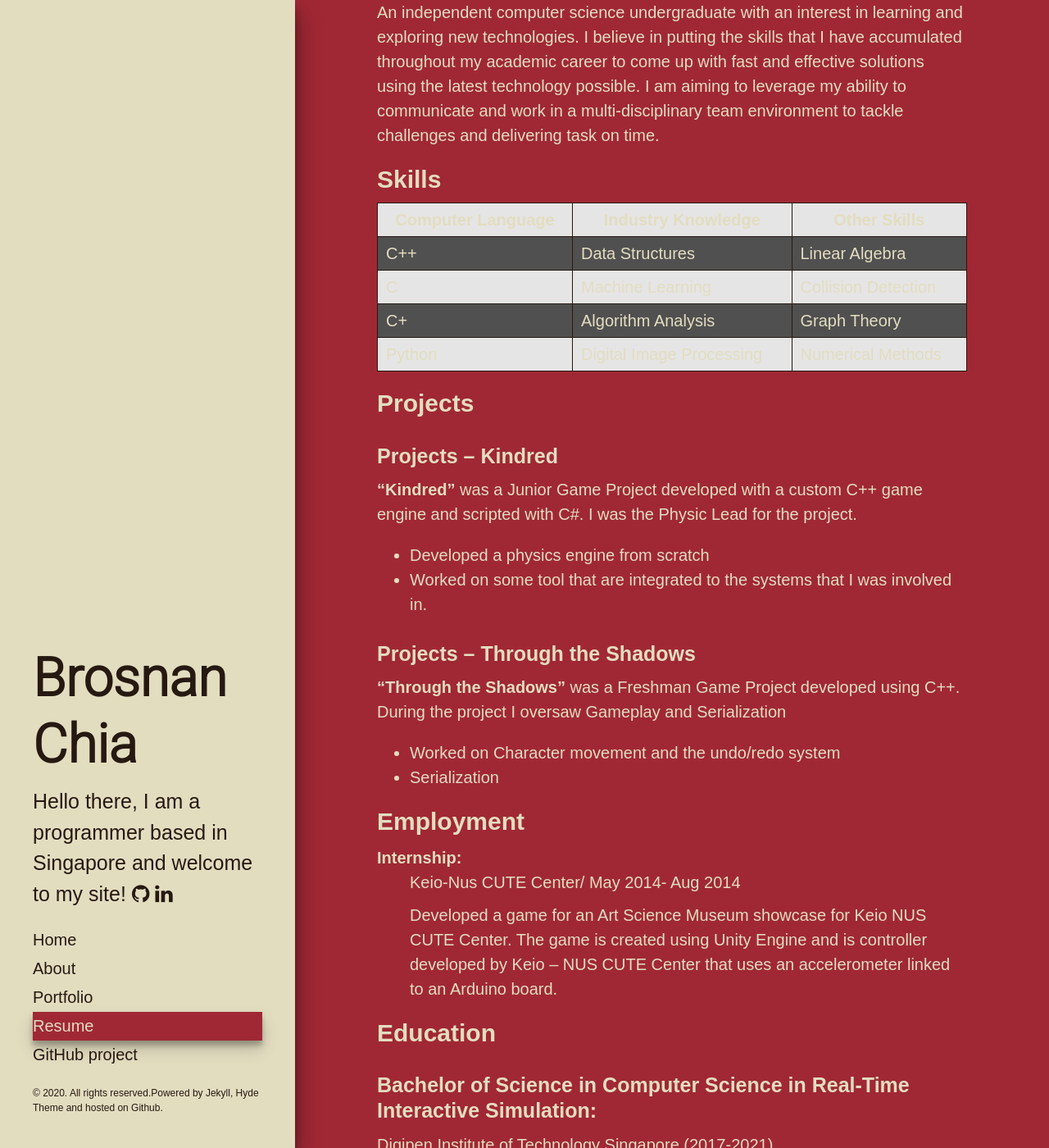
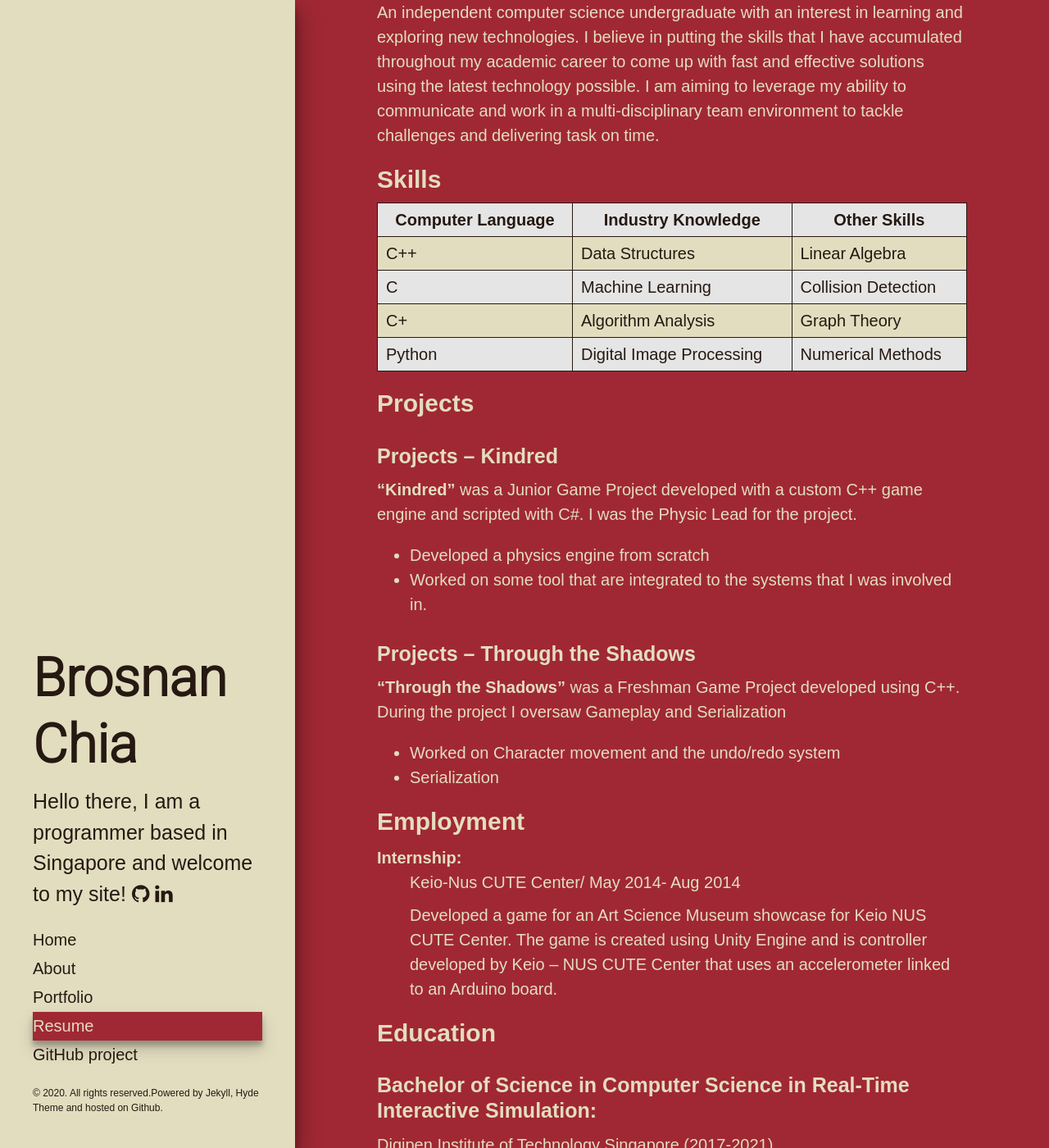
Before and after one commit to broscew/broscew.github.io, a Jekyll site: the page built from resume.md, in a window 1280 px wide and 1400 px high, scrolled down 198 px. Shown: the whole window at 82% size. Built offline with Jekyll 4.4.1, drawn with Linux system fonts in a browser that asks for light colours.

Commit message:
changes to table color

```diff
--- a/public/css/poole.css
+++ b/public/css/poole.css
@@ -274,16 +274,17 @@ table {
   width: 100%;
   border: 1px solid #261911;
   border-collapse: collapse;
+  color: #261911;
 }
 td,
 th {
   padding: .25rem .5rem;
   border: 1px solid #261911;
-  background-color: #e5e5e5
+  background-color: #e5e5e5;
 }
 tbody tr:nth-child(odd) td,
 tbody tr:nth-child(odd) th {
-  background-color: #505050;
+  background-color: #e3ddc0;
 }
 
 .fa{
```
